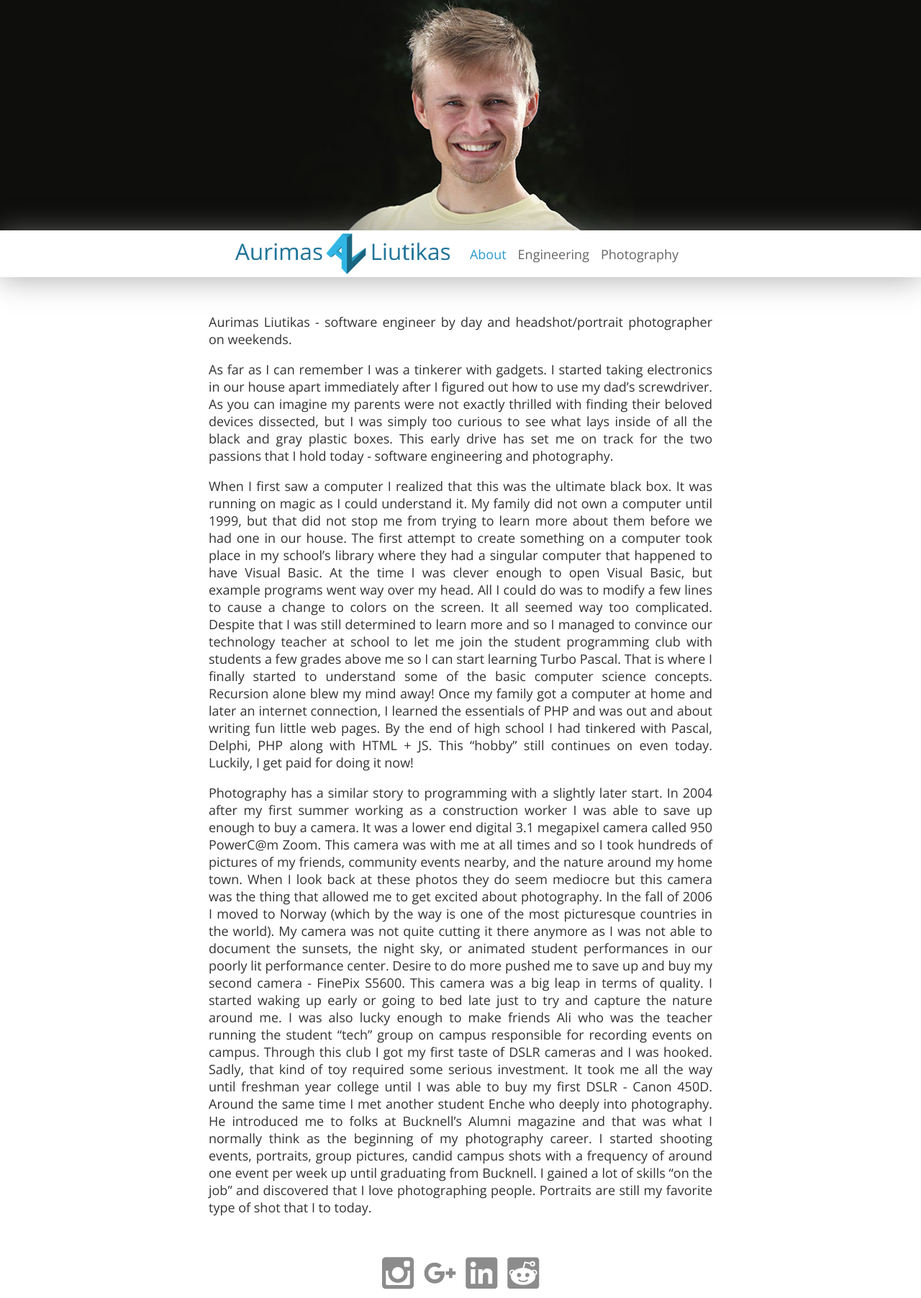
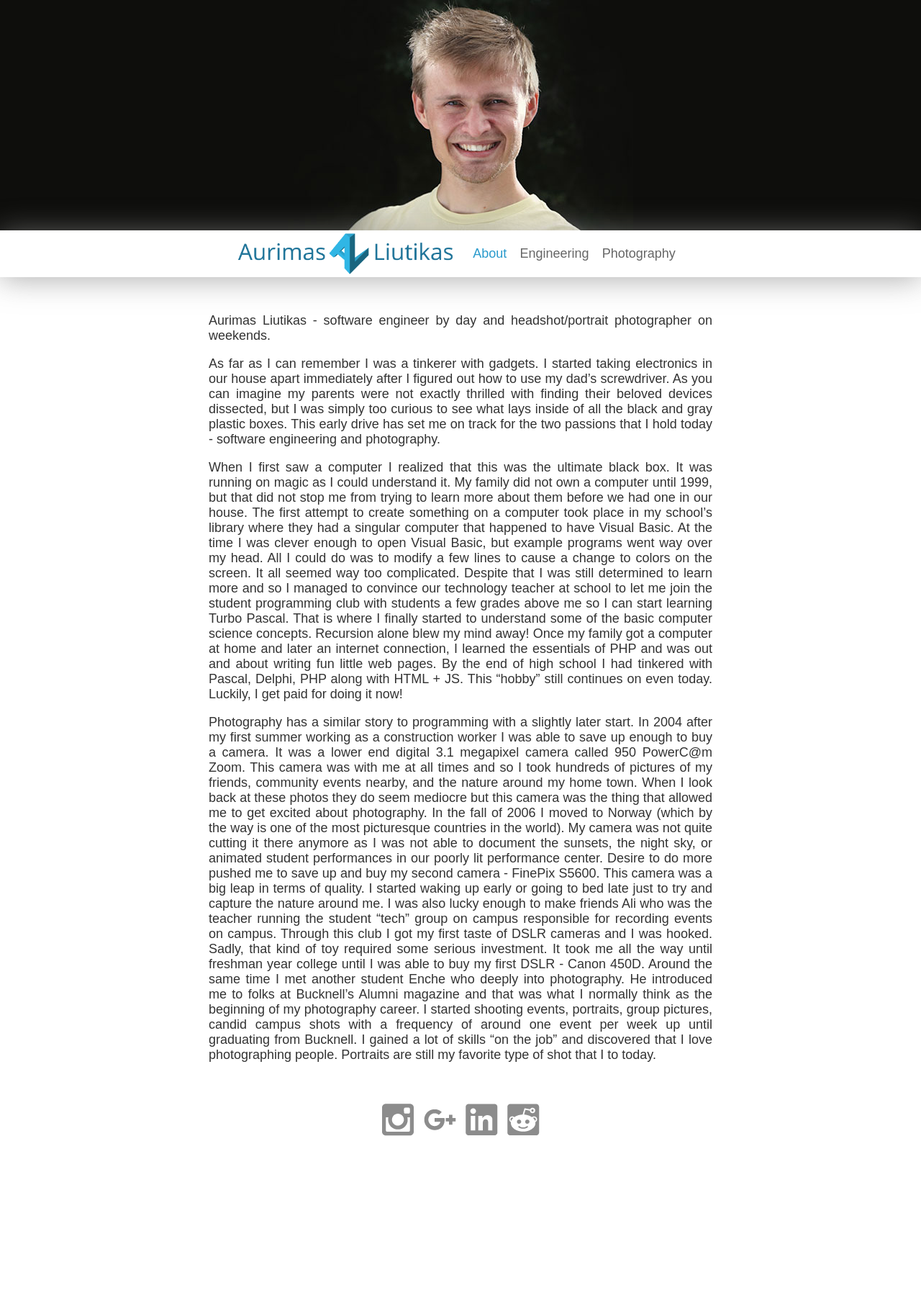
Before and after one commit to liutikas/liutikas.github.io, a Jekyll site: the page built from index.md, in a window 1280 px wide. Shown: the whole page at 72% size. Built offline with Jekyll 4.4.1, drawn with Linux system fonts in a browser that asks for light colours; after the commit the page ends 1589 px from its top, so only the background shows below that.

Commit message:
Stop using custom font

```diff
--- a/_includes/head.html
+++ b/_includes/head.html
@@ -2,7 +2,6 @@
   <meta charset="utf-8">
   <meta http-equiv="X-UA-Compatible" content="IE=edge">
   <meta name="viewport" content="width=device-width, initial-scale=1">
-  <link href='https://fonts.googleapis.com/css?family=Open+Sans' rel='stylesheet' type='text/css'>
 
   <title>{% if page.title %}{{ page.title | escape }}{% else %}{{ site.title | escape }}{% endif %}</title>
   <meta name="description" content="{{ page.excerpt | default: site.description | strip_html | normalize_whitespace | truncate: 160 | escape }}">
@@ -10,7 +9,6 @@
   <link rel="icon" sizes="192x192" href="{{ "/favicon.png" | relative_url }}">
   <meta name="theme-color" content="#000">
   <style>{% include main.css %}</style>
-  <!--<link rel="stylesheet" href="{{ "/assets/main.css" | relative_url }}">-->
   <link rel="canonical" href="{{ page.url | replace:'index.html','' | absolute_url }}">
 
   {% if jekyll.environment == 'production' and site.google_analytics %}
--- a/_includes/main.css
+++ b/_includes/main.css
@@ -1,6 +1,6 @@
 body {
 	margin: 0;
-	font-family: 'Open Sans', sans-serif;
+	font-family: sans-serif;
 }
 
 a:link {
```
